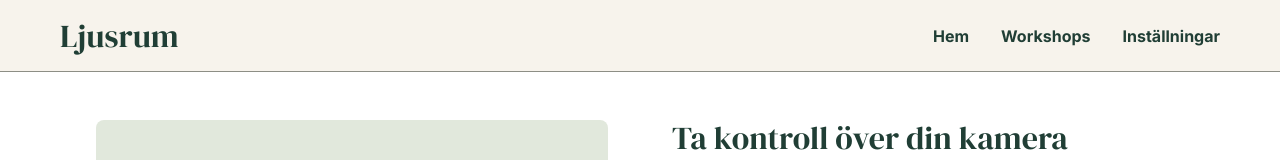
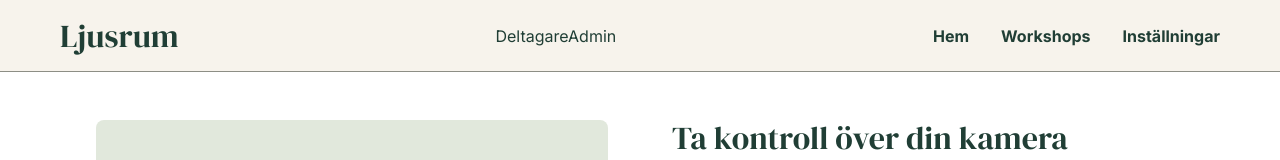
Before and after one commit to ahrirubin/ljusrum-website, a plain HTML site: page index.html in a window 1280 px wide. Shown: the top 160 px of the page. Drawn offline with Linux system fonts and the light colour scheme.

Commit message:
Refine Figma layout and role switch

```diff
--- a/index.html
+++ b/index.html
@@ -1 +1 @@
-<!doctype html><html lang="sv"><head><meta charset="utf-8"><meta name="viewport" content="width=device-width,initial-scale=1"><title>Ljusrum</title><link rel="stylesheet" href="https://fonts.googleapis.com/css2?family=DM+Serif+Display&family=Inter:wght@400;500;600;700&display=swap"><link rel="stylesheet" href="style.css"></head><body><header><a class="logo" href="#home">Ljusrum</a><button id="menu" aria-label="Öppna meny" aria-expanded="false">☰</button><nav id="nav"><a href="#home">Hem</a><a href="#home">Workshops</a><a href="#settings">Inställningar</a></nav></header><main id="app"></main><script src="script.js"></script></body></html>
+<!doctype html><html lang="sv"><head><meta charset="utf-8"><meta name="viewport" content="width=device-width,initial-scale=1"><title>Ljusrum</title><link rel="stylesheet" href="https://fonts.googleapis.com/css2?family=DM+Serif+Display&family=Inter:wght@400;500;600;700&display=swap"><link rel="stylesheet" href="style.css"></head><body><header><a class="logo" href="#home">Ljusrum</a><div class="role-toggle" aria-label="Välj vy"><a href="#home" id="participant-role">Deltagare</a><a href="#admin" id="admin-role">Admin</a></div><button id="menu" aria-label="Öppna meny" aria-expanded="false">☰</button><nav id="nav"><a href="#home">Hem</a><a href="#home">Workshops</a><a href="#settings">Inställningar</a></nav></header><main id="app"></main><script src="script.js"></script></body></html>
```
